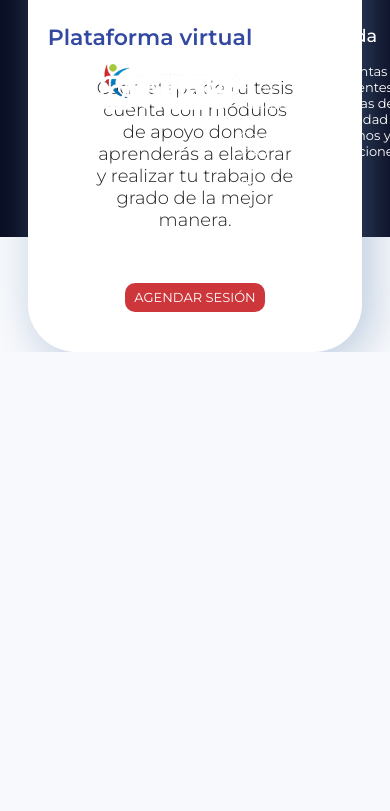
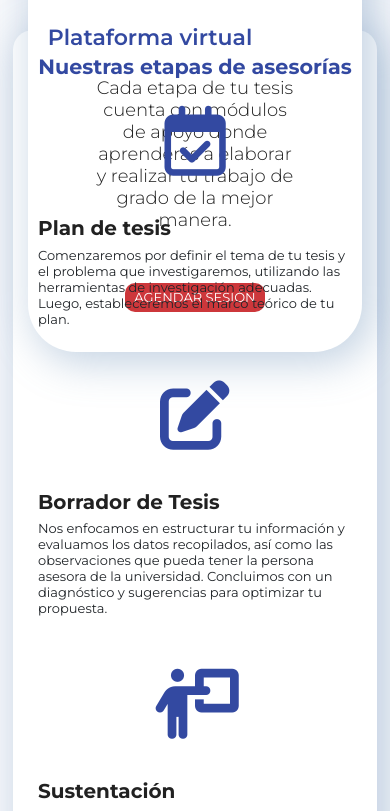
Before and after one commit to justinait/cai-ventures2, a React (Vite) app: page /servicios in a window 390 px wide. Shown: the part 3033-3844 px from the top of the page. Before the commit the page ends 3385 px from the top, so only its background shows below. Built offline with nearby package versions, Linux system fonts and the light colour scheme.

Commit message:
add last card the services pages,with adaptation full responsive

```diff
--- a/src/components/CardService/Service3.jsx
+++ b/src/components/CardService/Service3.jsx
@@ -0,0 +1,37 @@
+import './service3.css';
+const Service3 = () => {
+
+    return (
+        <section className="servicesThreeContainer">
+            <h2>Nuestras etapas de asesorías</h2>
+            <div className='cardServicesChildren'>
+                <div className='containerIconsServices'>
+                    <i className="fa-regular fa-calendar-check"></i>
+                </div>
+                <div className='infoServiceBox'>
+                    <h3 className='title-services'>Plan de tesis</h3>
+                    <p>Comenzaremos por definir el tema de tu tesis y el problema que investigaremos, utilizando las herramientas de investigación adecuadas. Luego, estableceremos el marco teórico de tu plan.</p>
+                </div>
+            </div>
+            <div className='cardServicesChildren'>
+                <div className='containerIconsServices'>
+                    <i className="fa-solid fa-pen-to-square"></i>
+                </div>
+                <div className='infoServiceBox'>
+                    <h3 className='title-services'>Borrador de Tesis</h3>
+                    <p>Nos enfocamos en estructurar tu información y evaluamos los datos recopilados, así como las observaciones que pueda tener la persona asesora de la universidad. Concluimos con un diagnóstico y sugerencias para optimizar tu propuesta.</p>
+                </div>
+            </div>
+            <div className='cardServicesChildren'>
+                <div className='containerIconsServices'>
+                    <i className="fa-solid fa-person-chalkboard"></i>
+                </div>
+                <div className='infoServiceBox'>
+                    <h3 className='title-services'>Sustentación</h3>
+                    <p>Te preparamos para la etapa final en la que corregiremos los detalles finales de tu sustentación junto a nuestro equipo especializado. Además, te brindamos apoyo en la creación de los dispositivos necesarios.</p>
+                </div>
+            </div>
+        </section>
+    );
+}
+export default Service3;
--- /dev/null
+++ b/src/components/CardService/service3.css
@@ -0,0 +1,49 @@
+.servicesThreeContainer{
+    display: flex;
+    flex-direction: column;
+    justify-content: center;
+    padding: 50px;
+    margin: 3rem  6rem;
+    background-color: #fff;
+    box-shadow: 8px 8px 40px 3px rgba(104, 142, 182, 0.40);
+    border-radius: 20px;
+}
+.cardServicesChildren{
+    display: flex;
+    justify-content: center;
+    gap: 80px;
+    padding: 20px 0;
+}
+.containerIconsServices i{
+    color: #3349A1;
+    font-size:70px;
+}
+.containerIconsServices{
+    text-align: center;
+}
+.servicesThreeContainer h2{
+    color:  #3349A1;
+    text-align: center;
+    font-weight: 700;
+}
+.title-services{
+    color:  #212121;
+    font-size: 20px !important;
+}
+.infoServiceBox{
+    width: 60%;
+}
+
+@media screen and (max-width: 768px) {
+    .servicesThreeContainer{
+        margin: 2.5rem  1rem;
+        padding: 25px;
+    }
+    .cardServicesChildren{
+        flex-direction: column;
+        gap: 40px;
+    }
+    .infoServiceBox{
+        width: 100%;
+    }
+}
--- a/src/page/Services/Services.jsx
+++ b/src/page/Services/Services.jsx
@@ -1,8 +1,8 @@
-import React from 'react'
+// import React from 'react'
 import './services.css'
 import ServiceDos from '../../components/CardService/Service2'
 import Service1 from '../../components/CardService/Service1'
-
+import Service3 from '../../components/CardService/Service3'
 
 
 function Services() {
@@ -10,9 +10,9 @@ function Services() {
     <div>
         <Service1 />
         <ServiceDos />
-
+        <Service3 />
     </div>
   )
 }
 
-export default Services
+export default Services;
```
